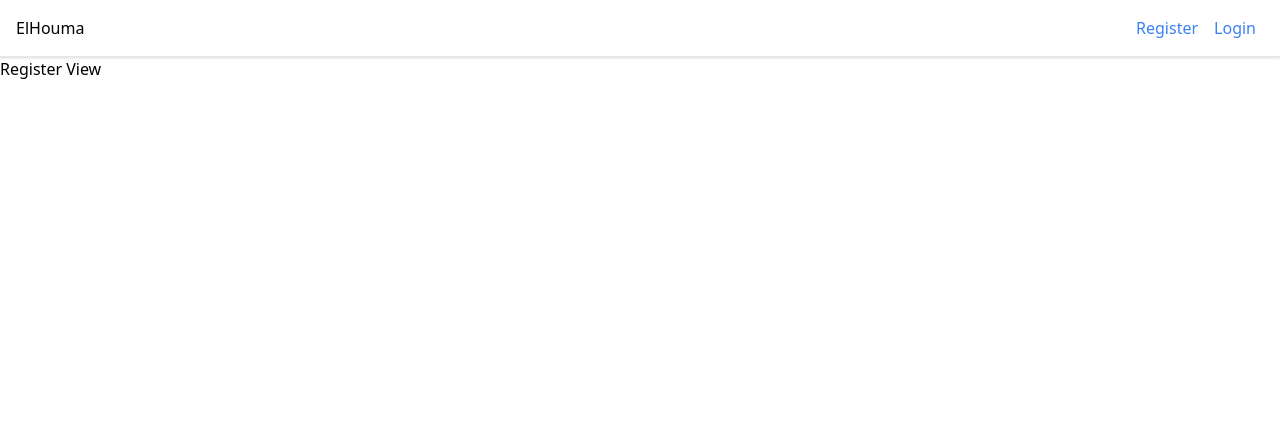
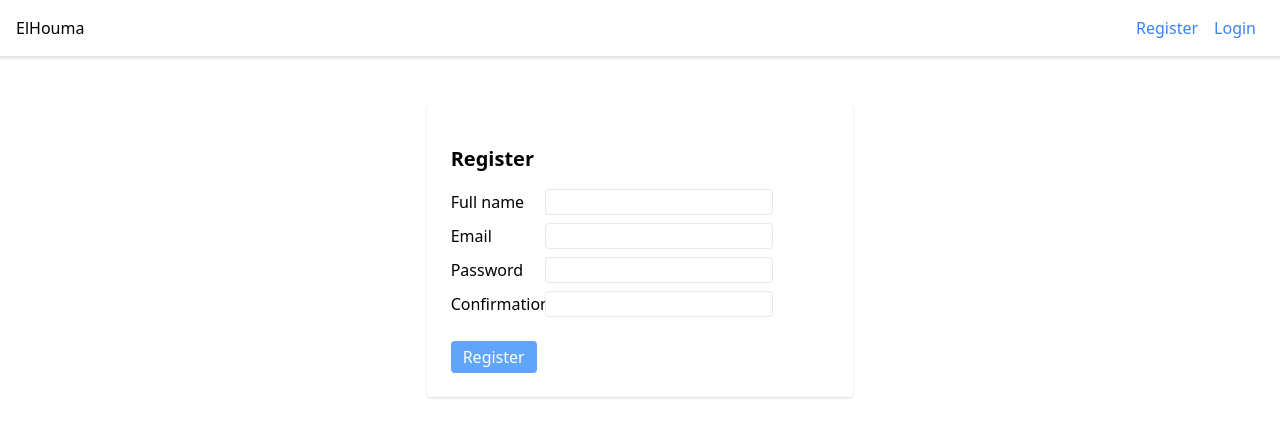
Before and after one commit to abachi/elhouma-client, a Vue app: page /register in a window 1280 px wide. Shown: the top 436 px of the page. Built offline with nearby package versions, Linux system fonts and the light colour scheme.

Commit message:
add basic UI for login, register

```diff
--- a/package.json
+++ b/package.json
@@ -8,6 +8,7 @@
     "lint": "vue-cli-service lint"
   },
   "dependencies": {
+    "axios": "^0.19.2",
     "core-js": "^3.6.4",
     "vue": "^2.6.11",
     "vue-router": "^3.1.5",
--- a/src/main.js
+++ b/src/main.js
@@ -2,6 +2,9 @@ import Vue from 'vue'
 import App from './App.vue'
 import router from './router'
 import store from './store'
+import axios from 'axios';
+
+axios.defaults.baseURL = 'http://localhost:8000/api';
 
 Vue.config.productionTip = false
 
--- a/src/router/index.js
+++ b/src/router/index.js
@@ -3,6 +3,7 @@ import VueRouter from 'vue-router'
 import Home from '../views/Home.vue'
 import Login from '../views/Login.vue'
 import Register from '../views/Register.vue'
+import ResetPassword from '../views/ResetPassword.vue'
 
 Vue.use(VueRouter)
 
@@ -21,6 +22,11 @@ const routes = [
     path: '/register',
     name: 'register',
     component: Register
+  },
+  {
+    path: '/reset-password',
+    name: 'reset-password',
+    component: ResetPassword
   }
 ]
 
--- a/src/views/Login.vue
+++ b/src/views/Login.vue
@@ -1,12 +1,50 @@
 <template>
-    <div>Login View</div>
+    <div class="w-1/3 shadow rounded p-6 mx-auto my-12">
+        <h1 class="font-bold text-xl my-4">Login</h1>
+        <form @submit.prevent="submit">
+            <div class="my-2">
+                <label class="inline-block w-1/4" for="email">Email</label>
+                <input class="w-3/5 border rounded px-1" type="email" name="email" id="email" v-model="form.email">
+            </div>
+            <div class="my-2">
+                <label class="inline-block w-1/4" for="password">Password</label>
+                <input class="w-3/5 border rounded px-1" type="password" name="password" id="password" v-model="form.password">
+            </div>
+            <div class="mt-6">
+                <button class="px-3 py-1 rounded bg-blue-400 text-white" type="submit">
+                    Login
+                </button>
+                <router-link :class="'underline text-gray-500 text-sm mx-2'" :to="{ name: 'reset-password' }">Forgot password?</router-link>
+            </div>
+        </form>
+
+    </div>
+
 </template>
 
 <script>
+import axios from 'axios';
 export default {
     name: 'login',
     components: {
         //
+    },
+    data(){
+        return {
+            form: {
+                email: '',
+                password: '',
+            },
+            isLoading: false,
+        }
+    },
+    methods: {
+        submit(){
+            console.log('submitted');
+            axios.post('/auth/login', this.form).then((res) => {
+                console.log(res);
+            });
+        }
     }
 }
 </script>
--- a/src/views/Register.vue
+++ b/src/views/Register.vue
@@ -1,5 +1,32 @@
 <template>
-    <div>Register View</div>
+    <div class="w-1/3 shadow rounded p-6 mx-auto my-12">
+        <h1 class="font-bold text-xl my-4">Register</h1>
+        <form @submit.prevent="submit">
+            <div class="my-2">
+                <label class="inline-block w-1/4" for="name">Full name</label>
+                <input class="w-3/5 border rounded px-1" type="name" name="name" id="name" v-model="form.name">
+            </div>
+            <div class="my-2">
+                <label class="inline-block w-1/4" for="email">Email</label>
+                <input class="w-3/5 border rounded px-1" type="email" name="email" id="email" v-model="form.email">
+            </div>
+            <div class="my-2">
+                <label class="inline-block w-1/4" for="password">Password</label>
+                <input class="w-3/5 border rounded px-1" type="password" name="password" id="password" v-model="form.password">
+            </div>
+            <div class="my-2">
+                <label class="inline-block w-1/4" for="password_confirmation">Confirmation</label>
+                <input class="w-3/5 border rounded px-1" type="password" name="password_confirmation" id="password_confirmation" v-model="form.password_confirmation">
+            </div>
+            <div class="mt-6">
+                <button class="px-3 py-1 rounded bg-blue-400 text-white" type="submit">
+                    Register
+                </button>
+            </div>
+        </form>
+
+    </div>
+
 </template>
 
 <script>
@@ -7,6 +34,22 @@ export default {
     name: 'register',
     components: {
         //
+    },
+
+    data(){
+        return {
+            form: {
+                name: '',
+                email: '',
+                password: '',
+                password_confirmation: '',
+            }
+        }
+    },
+    methods: {
+        submit(){
+            console.log('submitted');
+        }
     }
 }
 </script>
--- /dev/null
+++ b/src/views/ResetPassword.vue
@@ -0,0 +1,12 @@
+<template>
+    <div>Reset Password View</div>
+</template>
+
+<script>
+export default {
+    name: 'reset-password',
+    components: {
+        //
+    }
+}
+</script>
```
Also changed, not shown: 1 other file (tests, documents, lock files or other folders).
